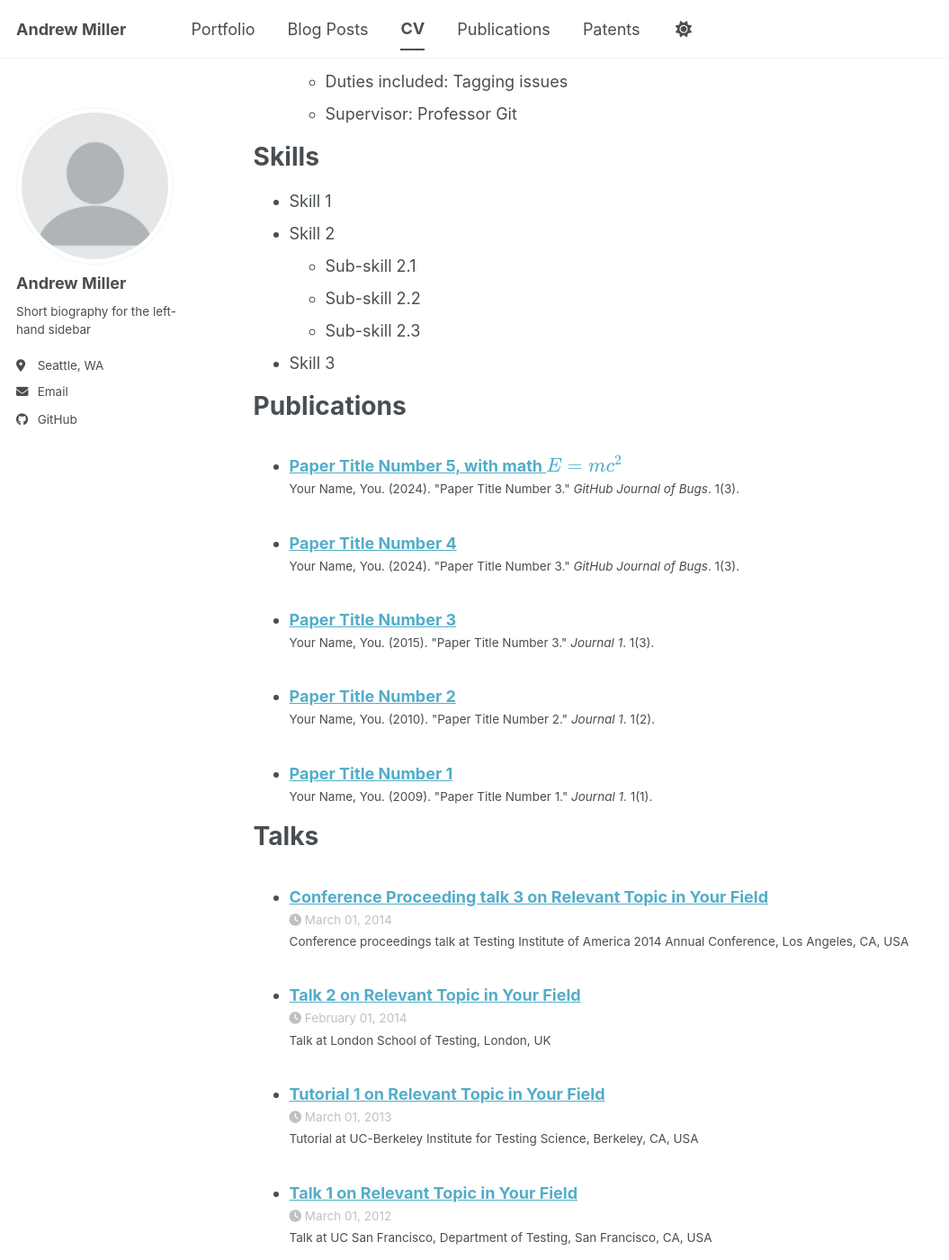
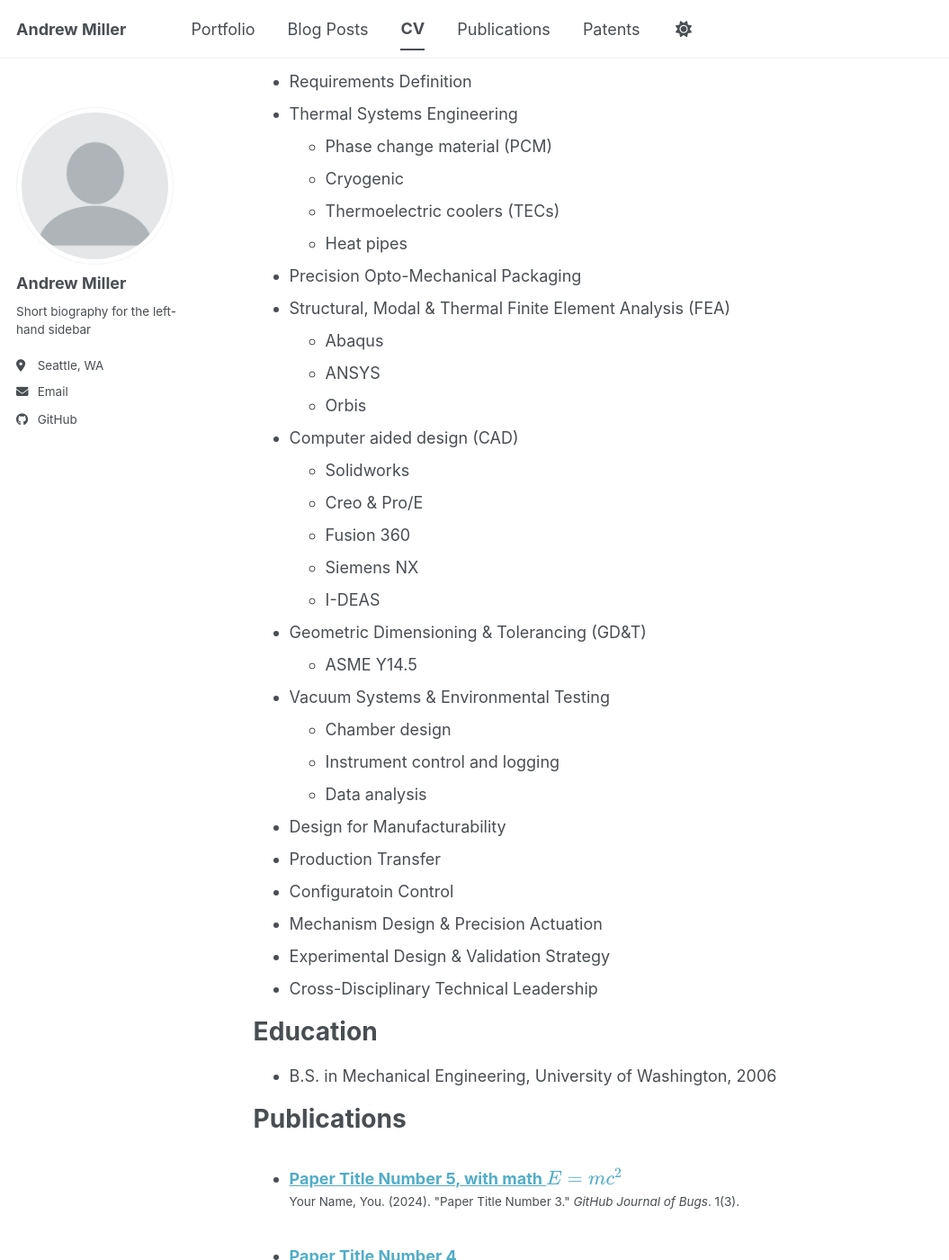
Before and after one commit to durundal-cnc/durundal-cnc.github.io, a Jekyll site: the page built from _pages/cv.md, in a window 1280 px wide and 1400 px high, scrolled down 647 px. Shown: the whole window at 90% size, without its empty margins (0-1055 px from the left). Built offline with Jekyll 4.4.1, drawn with Linux system fonts in a browser that asks for light colours; a script bundle is joined from its source files by our own code; library files that are not in the unit come from our copies; some of the changed text lies outside the part shown.

Commit message:
Update cv.md

```diff
--- a/_pages/cv.md
+++ b/_pages/cv.md
@@ -9,11 +9,6 @@ redirect_from:
 
 {% include base_path %}
 
-Education
-======
-* Ph.D in Version Control Theory, GitHub University, 2018 (expected)
-* M.S. in Jekyll, GitHub University, 2014
-* B.S. in GitHub, GitHub University, 2012
 
 Work experience
 ======
@@ -34,12 +29,40 @@ Work experience
 
 Skills
 ======
-* Skill 1
-* Skill 2
-  * Sub-skill 2.1
-  * Sub-skill 2.2
-  * Sub-skill 2.3
-* Skill 3
+* Mechanical System Architecture
+* Requirements Definition
+* Thermal Systems Engineering
+  * Phase change material (PCM)
+  * Cryogenic
+  * Thermoelectric coolers (TECs)
+  * Heat pipes
+* Precision Opto-Mechanical Packaging
+* Structural, Modal & Thermal Finite Element Analysis (FEA)
+  * Abaqus
+  * ANSYS
+  * Orbis
+* Computer aided design (CAD)
+  * Solidworks
+  * Creo & Pro/E
+  * Fusion 360
+  * Siemens NX
+  * I-DEAS
+* Geometric Dimensioning & Tolerancing (GD&T)
+  * ASME Y14.5
+* Vacuum Systems & Environmental Testing
+  * Chamber design
+  * Instrument control and logging
+  * Data analysis
+* Design for Manufacturability
+* Production Transfer
+* Configuratoin Control
+* Mechanism Design & Precision Actuation
+* Experimental Design & Validation Strategy
+* Cross-Disciplinary Technical Leadership
+
+Education
+======
+* B.S. in Mechanical Engineering, University of Washington, 2006
 
 Publications
 ======
@@ -47,16 +70,10 @@ Publications
     {% include archive-single-cv.html %}
   {% endfor %}</ul>
 
-Talks
+Patents
 ======
-  <ul>{% for post in site.talks reversed %}
+  <ul>{% for post in site.patents reversed %}
     {% include archive-single-talk-cv.html  %}
-  {% endfor %}</ul>
-
-Teaching
-======
-  <ul>{% for post in site.teaching reversed %}
-    {% include archive-single-cv.html %}
   {% endfor %}</ul>
 
 Service and leadership
```
